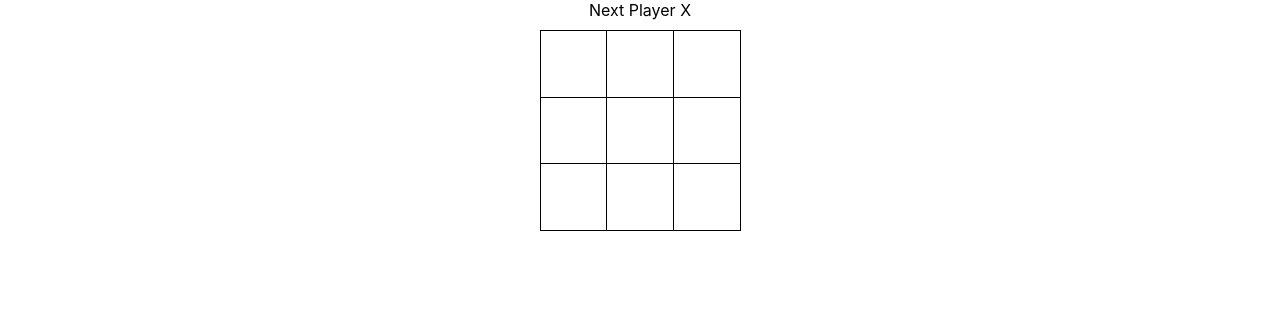
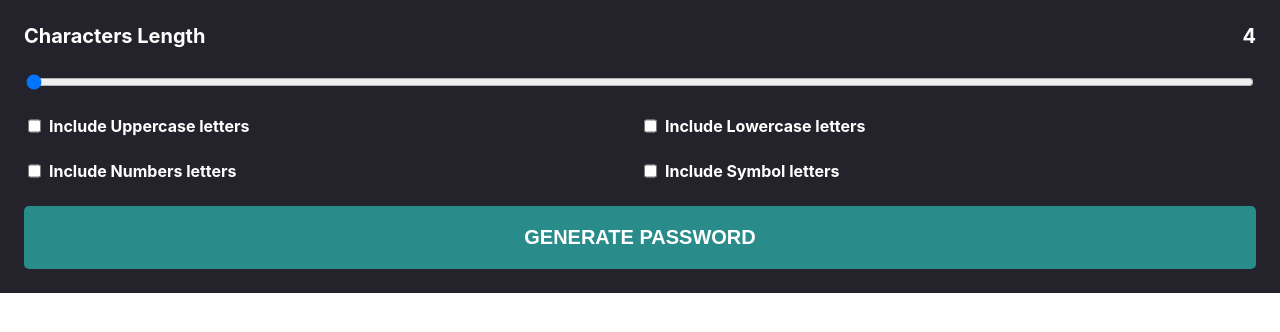
Before and after one commit to Akash1012/small_task, a React (Create React App) app: page / in a window 1280 px wide. Shown: the top 332 px of the page. Built offline with nearby package versions, Linux system fonts and the light colour scheme.

Commit message:
genereate password

```diff
--- a/src/App.js
+++ b/src/App.js
@@ -8,6 +8,7 @@ import InfiniteScroll from "./components/InfiniteScroll";
 import Slider from "./components/Slider";
 import Pagination from "./components/Pagination";
 import Tic from "./components/PR/pr";
+import PasswordManager from "./components/PasswordGenerator";
 
 function App() {
   return (
@@ -21,7 +22,8 @@ function App() {
         {/* <InfiniteScroll /> */}
         {/* <Slider /> */}
         {/* <Pagination /> */}
-        <Tic />
+        {/* <Tic /> */}
+        <PasswordManager />
       </div>
     </div>
   );
--- /dev/null
+++ b/src/components/PasswordGenerator/Button/index.js
@@ -0,0 +1,9 @@
+const Button = ({ onClick, text, customClass }) => {
+  return (
+    <button onClick={onClick} className={customClass}>
+      {text}
+    </button>
+  );
+};
+
+export default Button;
--- /dev/null
+++ b/src/components/PasswordGenerator/CheckBox/index.js
@@ -0,0 +1,12 @@
+const Checkbox = ({ title, state, onChange }) => {
+  return (
+    <>
+      <div className="checkbox">
+        <input type="checkbox" checked={state} onChange={onChange} />
+        <label>{title}</label>
+      </div>
+    </>
+  );
+};
+
+export default Checkbox;
--- /dev/null
+++ b/src/components/PasswordGenerator/Hooks/use-password-generator.js
@@ -0,0 +1,53 @@
+import { useState } from "react";
+
+const usePasswordGenerator = () => {
+  const [password, setPassword] = useState("");
+  const [errorMessage, setErrorMessage] = useState("");
+
+  const generatedPassword = (checkboxData, length) => {
+    let charset = "";
+    let generatedPassword = "";
+
+    const selectedOption = checkboxData.filter((checkbox) => checkbox.state);
+
+    if (selectedOption.length === 0) {
+      setErrorMessage("Please select atleast one option");
+      setPassword("");
+      return;
+    }
+    selectedOption.forEach((option) => {
+      switch (option.title) {
+        case "Include Uppercase letters":
+          charset += "ABCDEFGHIJKLMNOPQRSTUVWXYZ";
+          break;
+        case "Include Lowercase letters":
+          charset += "abcdefghijklmnopqrstuvwxyz";
+          break;
+        case "Include Numbers letters":
+          charset += "0123456789";
+          break;
+        case "Include Symbol letters":
+          charset += "!@#$%^&*";
+          break;
+        default:
+          break;
+      }
+    });
+
+    for (let i = 0; i < length; i++) {
+      generatedPassword =
+        generatedPassword + charset[Math.floor(Math.random() * charset.length)];
+    }
+
+    setPassword(generatedPassword);
+    setErrorMessage("");
+  };
+
+  return {
+    password,
+    errorMessage,
+    generatedPassword,
+  };
+};
+
+export default usePasswordGenerator;
--- /dev/null
+++ b/src/components/PasswordGenerator/StrengthChecker/index.js
@@ -0,0 +1,38 @@
+import { Fragment } from "react";
+
+const PasswordStrengthGenerator = ({ password = "" }) => {
+  const generatedPasswordStrength = () => {
+    const passwordStrength = password.length;
+    if (passwordStrength < 1) {
+      return "";
+    } else if (passwordStrength < 4) {
+      return "Very Weak";
+    } else if (passwordStrength < 8) {
+      return "Poor";
+    } else if (passwordStrength < 12) {
+      return "Medium";
+    } else if (passwordStrength < 16) {
+      return "Strong";
+    } else {
+      return "Very Strong";
+    }
+  };
+
+  const passwordStrength = generatedPasswordStrength();
+  if (!passwordStrength) return <Fragment></Fragment>;
+
+  return (
+    <div className="password-strength">
+      Strength:{" "}
+      <span
+        style={{
+          fontWeight: "bold",
+        }}
+      >
+        {passwordStrength}
+      </span>
+    </div>
+  );
+};
+
+export default PasswordStrengthGenerator;
--- /dev/null
+++ b/src/components/PasswordGenerator/index.js
@@ -0,0 +1,89 @@
+import { useState } from "react";
+
+import usePasswordGenerator from "./Hooks/use-password-generator";
+import PasswordStrengthGenerator from "./StrengthChecker";
+import Checkbox from "./CheckBox";
+import Button from "./Button";
+
+import "./style.css";
+const PasswordManager = () => {
+  const [length, setLength] = useState(4);
+  const [checkBoxData, setCheckBoxData] = useState([
+    { title: "Include Uppercase letters", state: false },
+    { title: "Include Lowercase letters", state: false },
+    { title: "Include Numbers letters", state: false },
+    { title: "Include Symbol letters", state: false },
+  ]);
+
+  const [copied, setCopied] = useState(false);
+
+  const handleCheckBoxChange = (i) => {
+    const updateCheckBoxData = [...checkBoxData];
+    updateCheckBoxData[i].state = !updateCheckBoxData[i].state;
+    setCheckBoxData(updateCheckBoxData);
+  };
+
+  const handleCopy = () => {
+    navigator.clipboard.writeText(password);
+    setCopied(true);
+    setTimeout(() => {
+      setCopied(false);
+    }, 1000);
+  };
+
+  const { password, errorMessage, generatedPassword } = usePasswordGenerator();
+
+  return (
+    <div className="container-password ">
+      {password && (
+        <div className="header">
+          <div className="title">{password}</div>
+
+          <Button
+            customClass={"copyBtn"}
+            text={copied ? "copied" : "copy"}
+            onClick={handleCopy}
+          />
+        </div>
+      )}
+      <div className="charlength">
+        <span>
+          <label>Characters Length</label>
+          <label>{length}</label>
+        </span>
+        <input
+          type="range"
+          min="4"
+          max="20"
+          value={length}
+          onChange={(e) => setLength(e.target.value)}
+        />
+      </div>
+      <div className="checkboxes">
+        {checkBoxData.map((checkbox, index) => {
+          return (
+            <Checkbox
+              key={index}
+              title={checkbox.title}
+              state={checkbox.state}
+              onChange={() => handleCheckBoxChange(index)}
+            />
+          );
+        })}
+      </div>
+
+      {errorMessage && <div className="errorMessage">{errorMessage}</div>}
+      <PasswordStrengthGenerator password={password} />
+
+      <Button
+        customClass="generateBtn"
+        text={" Generate Password"}
+        onClick={() => {
+          generatedPassword(checkBoxData, length);
+        }}
+      />
+    </div>
+  );
+};
+
+export default PasswordManager;
--- /dev/null
+++ b/src/components/PasswordGenerator/style.css
@@ -0,0 +1,78 @@
+.container-password {
+  background-color: #24232b;
+  padding: 24px;
+}
+
+.header {
+  color: white;
+  display: flex;
+  justify-content: space-between;
+  font-size: 20px;
+  font-weight: 700;
+  padding-bottom: 20px;
+}
+
+button {
+  padding: 10px;
+  border-radius: 5px;
+  border: none;
+  background-color: #2a8b8b;
+  color: white;
+  text-transform: uppercase;
+  font-weight: 700;
+  cursor: pointer;
+}
+
+.copyBtn {
+  height: 30px;
+  font-size: 10px;
+}
+
+.charlength {
+  display: flex;
+  flex-direction: column;
+  color: white;
+  font-size: 20px;
+  font-weight: 700;
+  padding-bottom: 24px;
+}
+
+.charlength span {
+  width: 100%;
+  display: flex;
+  justify-content: space-between;
+  padding-bottom: 24px;
+}
+
+.checkboxes {
+  display: grid;
+  grid-template-columns: auto auto;
+  font-size: 16px;
+  font-weight: 700;
+  color: white;
+}
+
+.checkboxes div {
+  display: flex;
+  gap: 5px;
+  padding-bottom: 25px;
+}
+
+.generateBtn {
+  width: 100%;
+  font-size: 20px;
+  padding: 20px;
+}
+
+.errorMessage {
+  color: red;
+  padding-bottom: 5px;
+}
+
+.password-strength {
+  width: 100%;
+  display: flex;
+  justify-content: space-between;
+  padding-bottom: 12px;
+  color: white;
+}
```
